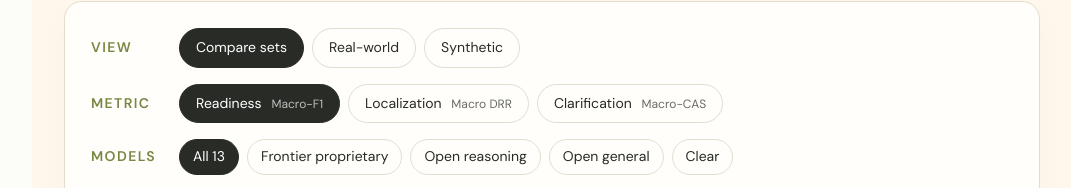
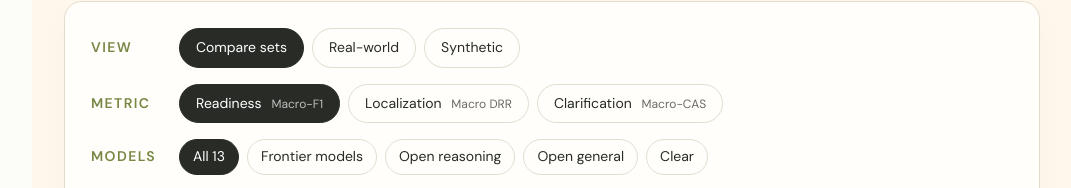
Before and after one commit to Yiling-Ma/IdeaAMBIG-website, a plain HTML site: page index.html in a window 1280 px wide. Shown: the part 7258-7446 px from the top of the page, without its empty margins (208-1279 px from the left). Drawn offline with Linux system fonts and the light colour scheme.

Commit message:
Align frontier model group terminology with the final paper

```diff
--- a/data/results.json
+++ b/data/results.json
@@ -1,7 +1,7 @@
 [
   {
     "model": "GPT-5.6-Sol",
-    "group": "Frontier proprietary models",
+    "group": "Frontier models",
     "real": [
       67.5,
       9.6,
@@ -15,7 +15,7 @@
   },
   {
     "model": "Claude Sonnet 5",
-    "group": "Frontier proprietary models",
+    "group": "Frontier models",
     "real": [
       59.3,
       6.8,
@@ -29,7 +29,7 @@
   },
   {
     "model": "Gemini 3.1 Pro Preview",
-    "group": "Frontier proprietary models",
+    "group": "Frontier models",
     "real": [
       45.8,
       3.4,
@@ -43,7 +43,7 @@
   },
   {
     "model": "DeepSeek-V3.2",
-    "group": "Frontier proprietary models",
+    "group": "Frontier models",
     "real": [
       44.5,
       5.9,
--- a/index.html
+++ b/index.html
@@ -21,10 +21,10 @@
   <meta property="og:image" content="https://yiling-ma.github.io/IdeaAMBIG-website/assets/social.png">
   <link rel="canonical" href="https://yiling-ma.github.io/IdeaAMBIG-website/">
   <link rel="icon" type="image/svg+xml" href="assets/logo.svg">
-  <link rel="stylesheet" href="style.css?v=findings-1">
+  <link rel="stylesheet" href="style.css?v=frontier-1">
   <link rel="stylesheet" href="theme.css?v=1">
   <script src="app.js?v=theme-1" defer></script>
-  <script src="results-explorer.js?v=theme-1" defer></script>
+  <script src="results-explorer.js?v=frontier-1" defer></script>
   <script src="distribution-explorer.js?v=theme-1" defer></script>
 </head>
 <body>
@@ -147,7 +147,7 @@
         <div class="explorer-controls">
           <div class="explorer-control-row"><span class="explorer-label" id="results-view-label">View</span><div class="explorer-pills" role="group" aria-labelledby="results-view-label"><button type="button" data-view="compare" aria-pressed="true">Compare sets</button><button type="button" data-view="real" aria-pressed="false">Real-world</button><button type="button" data-view="synthetic" aria-pressed="false">Synthetic</button></div></div>
           <div class="explorer-control-row"><span class="explorer-label" id="results-metric-label">Metric</span><div class="explorer-pills" role="group" aria-labelledby="results-metric-label"><button type="button" data-metric="0" aria-pressed="true">Readiness <small>Macro-F1</small></button><button type="button" data-metric="1" aria-pressed="false">Localization <small>Macro DRR</small></button><button type="button" data-metric="2" aria-pressed="false">Clarification <small>Macro-CAS</small></button></div></div>
-          <div class="explorer-control-row"><span class="explorer-label" id="results-models-label">Models</span><div class="explorer-pills model-presets" role="group" aria-labelledby="results-models-label"><button type="button" data-preset="all" aria-pressed="true">All 13</button><button type="button" data-preset="proprietary" aria-pressed="false">Frontier proprietary</button><button type="button" data-preset="reasoning" aria-pressed="false">Open reasoning</button><button type="button" data-preset="general" aria-pressed="false">Open general</button><button type="button" data-preset="none" aria-pressed="false">Clear</button></div></div>
+          <div class="explorer-control-row"><span class="explorer-label" id="results-models-label">Models</span><div class="explorer-pills model-presets" role="group" aria-labelledby="results-models-label"><button type="button" data-preset="all" aria-pressed="true">All 13</button><button type="button" data-preset="frontier" aria-pressed="false">Frontier models</button><button type="button" data-preset="reasoning" aria-pressed="false">Open reasoning</button><button type="button" data-preset="general" aria-pressed="false">Open general</button><button type="button" data-preset="none" aria-pressed="false">Clear</button></div></div>
           <div class="model-toggles" id="model-toggles" role="group" aria-label="Include or exclude individual models"></div>
         </div>
         <p class="explorer-sample" id="results-sample" role="status">Loading model results…</p>
--- a/results-explorer.js
+++ b/results-explorer.js
@@ -10,7 +10,7 @@
     {name:'Clarification', metric:'Macro-CAS', sample:'Task 3: 163 real-world instances and 200 controlled synthetic instances. The annotated defect is supplied.'}
   ];
   const groups = {
-    proprietary: 'Frontier proprietary models',
+    frontier: 'Frontier models',
     reasoning: 'Open-weight reasoning models',
     general: 'Open-weight general models'
   };
@@ -141,7 +141,7 @@
   $$('[data-preset]').forEach(button=>button.addEventListener('click',()=>{selected=new Set(rows.filter(row=>button.dataset.preset==='all'||row.group===groups[button.dataset.preset]).map(row=>row.model));if(!selected.has(pinned))pinned=null;hovered=null;render();}));
   $('#clear-rank-highlight').addEventListener('click',()=>{pinned=null;hovered=null;highlight();});
   root.addEventListener('keydown',event=>{if(event.key==='Escape'){pinned=null;hovered=null;highlight();}});
-  fetch('data/results.json?v=rank-compare-1').then(response=>{if(!response.ok)throw new Error('Unable to load results');return response.json();}).then(data=>{
+  fetch('data/results.json?v=frontier-1').then(response=>{if(!response.ok)throw new Error('Unable to load results');return response.json();}).then(data=>{
     if(!Array.isArray(data)||data.some(r=>!r.model||!Array.isArray(r.real)||!Array.isArray(r.synthetic)||r.real.length!==3||r.synthetic.length!==3||[...r.real,...r.synthetic].some(n=>!Number.isFinite(n))))throw new Error('Invalid result data');
     rows=data;selected=new Set(rows.map(row=>row.model));root.setAttribute('aria-busy','false');render();
   }).catch(()=>{root.setAttribute('aria-busy','false');$('#results-sample').textContent='Results could not be loaded. Reload this page or consult the paper.';});
```
Also changed, not shown: style.css.
